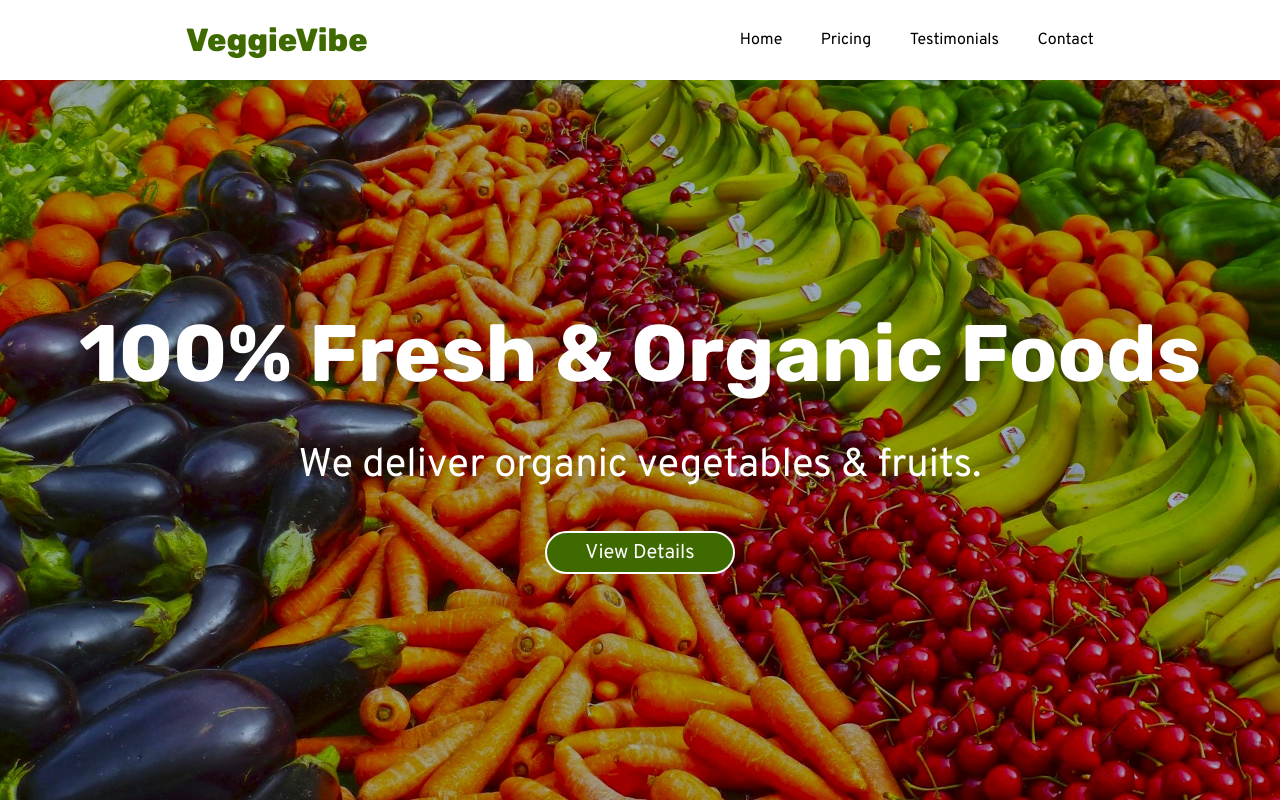
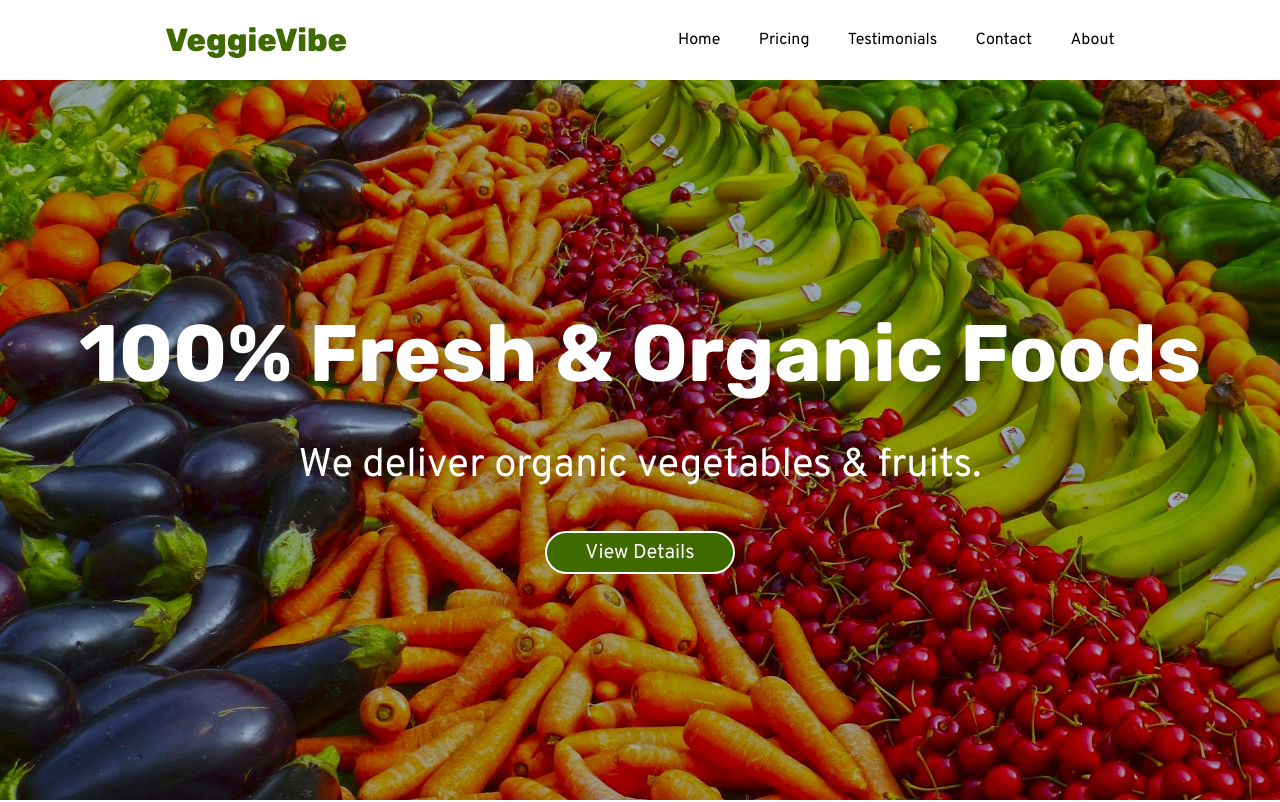
Before and after one commit to Hariom-vishwa/VeggieVibe---Fresh-Fruits-Vegetables-Landing-Page, a plain HTML site: page index.html in a window 1280 px wide. Shown: the top 802 px of the page. Drawn offline with nearby package versions, Linux system fonts and the light colour scheme.

Commit message:
adding help option in nav

```diff
--- a/index.html
+++ b/index.html
@@ -37,6 +37,7 @@
                     <li><a href="#pricing">Pricing</a></li>
                     <li><a href="#testimony">Testimonials</a></li>
                     <li><a href="#contact">Contact</a></li>
+                    <li><a href="#about">About</a></li>
                 </ul>
             </div>
 
@@ -59,6 +60,9 @@
                         </a>
                         <a href="#contact">
                             Contact
+                        </a>
+                        <a href="#about">
+                            About
                         </a>
                     </div>
                 </div>
@@ -230,7 +234,7 @@
     <!-- Footer Start  -->
 
     <footer>
-        <div class="cont">
+        <div class="cont" id="about">
             <h1>VeggieVibe</h1>
             <p>Lorem ipsum dolor sit amet consectetur, adipisicing elit. Sequi repellendus perferendis maiores odit,
                 facere ipsa, similique vel labore minima, consectetur ducimus aperiam hic.</p>
```
